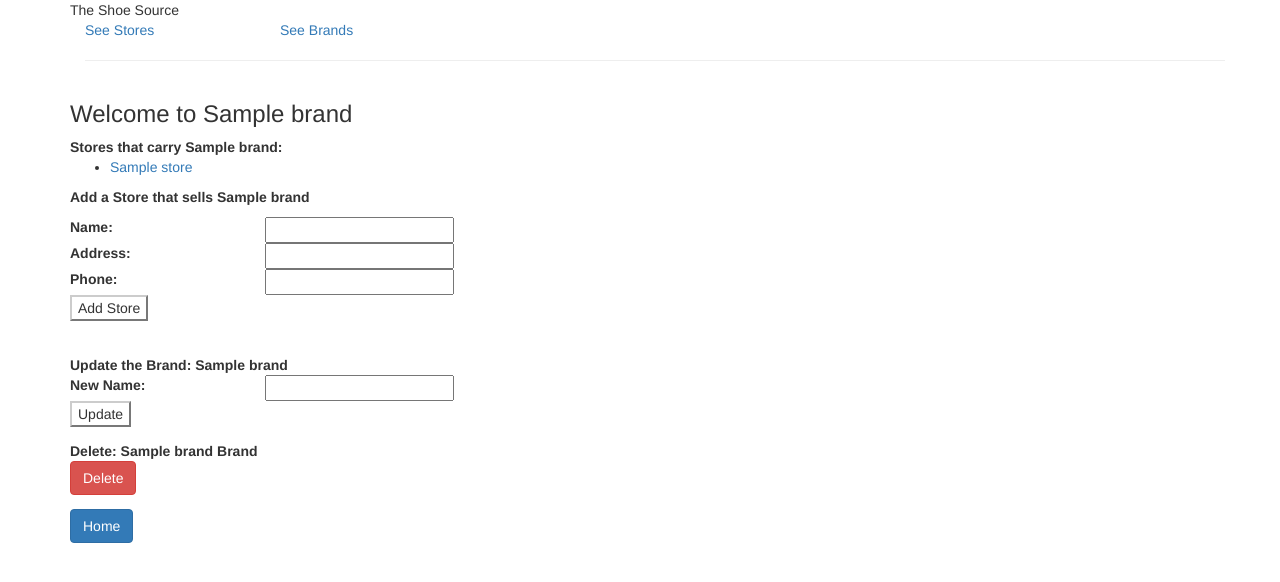
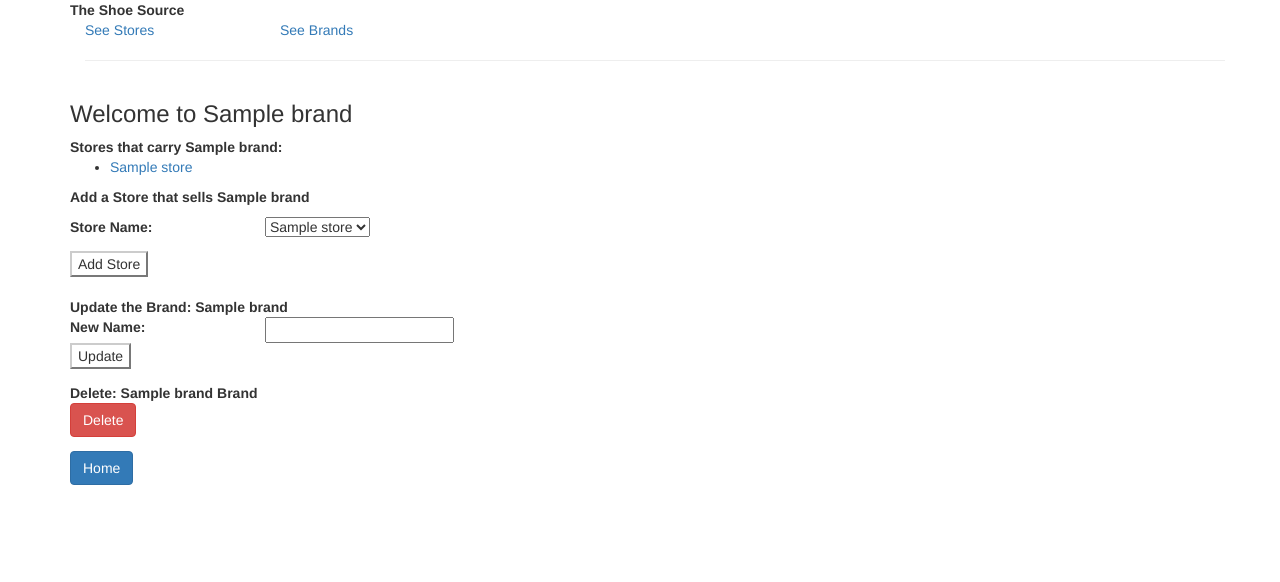
Before and after one commit to r-hills/Shoes, a PHP site: template views/brand.html.twig in a window 1280 px wide. Shown: the top 582 px of the page. Run offline with PHP 8.4, Linux system fonts and the light colour scheme; the template is opened without the code that fills it: most values are stand-ins (such as "Sample title", 1, 10 or a date in 2020); some libraries are stand-ins or nearby versions.

Commit message:
Add Bootstrap styling.

```diff
--- a/views/brand.html.twig
+++ b/views/brand.html.twig
@@ -32,37 +32,42 @@
             </ul>
             <p>
 
+
                 <strong>Add a Store that sells {{brand.getName}}</strong>
 
-                <form action='/brand/{{brand.getId}}' method='post'>
-                    <input id='brand_id' name='brand_id' type='hidden' value='{{ brand.getId }}'>
-                    <div class="row">
-                        <div class="col-xs-2">
-                            <label for ='name'>Name:</label>
-                        </div>
-                        <div class="col-xs-3">
-                            <input id='name' name='name' type='text' placeholder="" required>
-                        </div>
+
+                <div class='row'>
+                    <div class='col-xs-2'>
+                        <strong>Store Name:</strong>
                     </div>
-                    <div class="row">
-                        <div class="col-xs-2">
-                            <label for ='address'>Address:</label>
-                        </div>
-                        <div class="col-xs-3">
-                            <input id='address' name='address' type='text' placeholder="" required>
-                        </div>
+                    <div class='col-xs-3'>
+                        <form action='/brand/{{brand.getId}}' method='post'>
+                            <input id='brand_id' name='brand_id' type='hidden' value='{{ brand.getId }}'>
+
+                            <select name='store'>
+                            {% if all_stores is not empty %}
+
+                                <!-- <option selectd value="base">Select a Shoe Brand</option> -->
+
+                                {% for store in all_stores %}
+                                    <option value='{{store.getId}}'>{{store.getName}}</option>
+                                {% endfor %}
+
+                            {% else %}
+                                <strong selected value="base">No Stores entered. </strong>
+                            {% endif %}
+                            </select>
+
                     </div>
-                    <div class="row">
-                         <div class="col-xs-2">
-                            <label for ='phone'>Phone:</label>
-                        </div>
-                        <div class="col-xs-3">
-                            <input id='phone' name='phone' type='text' placeholder="" required>
-                        </div>
+                </div>
+                <div class='row'>
+                    <div class='col-xs-3'>
+                        <button class="btn-default" type="submit">Add Store</button>
+                        <br>
+                    </form>
                     </div>
-                    <button class="btn-default" type="submit">Add Store</button>
-                    <br>
-                </form>
+                </div>
+
 
                 <br>
                 <strong>Update the Brand: {{ brand.getName }}</strong>
--- a/views/partials/nav.html
+++ b/views/partials/nav.html
@@ -1,8 +1,7 @@
 <div class="container">
 	<div class="row">
-        <div class=""> The Shoe Source </div>
-<!--         <div class="col-xs-3">
-        </div>  -->
+        <div class=""> <strong>The Shoe Source</strong> </div>
+
         <div class="col-xs-2">
             <a href='/stores'>See Stores</a>
         </div>
--- a/views/stores.html.twig
+++ b/views/stores.html.twig
@@ -62,7 +62,7 @@
                         </div>
                     </form>
 
-                <a href="/"><button class="btn-default">Home</button></a>
+                <a href="/"><button class="btn btn-medium btn-primary btn-xs-1">Home</button></a>
 
             </p>
 
```
Also changed, not shown: app/app.php (+9 -26 lines), src/Store.php (+4 -4 lines), views/brands.html.twig (+17 -4 lines), views/store.html.twig (+30 -14 lines).
